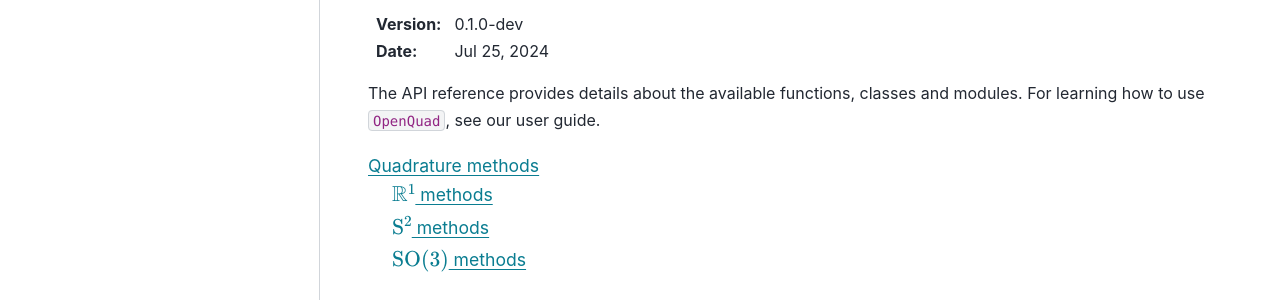
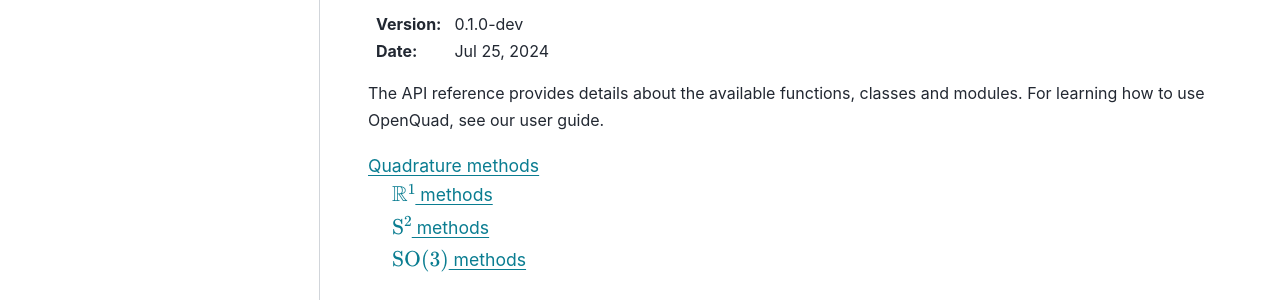
Before and after one commit to qucontrol/openquad, a Sphinx documentation site: the page built from doc/api/index.rst, in a window 1280 px wide. Shown: the part 198-498 px from the top of the page. Built offline with Sphinx 7.4.7 and the PyData theme 0.15.4, drawn with Linux system fonts in a browser that asks for light colours; pages that are not in the unit, such as notebooks, are missing from menus.

Commit message:
Change formatting of project name

```diff
--- a/doc/conf.py
+++ b/doc/conf.py
@@ -41,7 +41,7 @@
 
 # Will be included in the beginning of every RST file
 rst_prolog = """
-.. |openquad| replace:: ``OpenQuad``
+.. |openquad| replace:: OpenQuad
 """
 
 # -- Options for HTML output -------------------------------------------------
```
